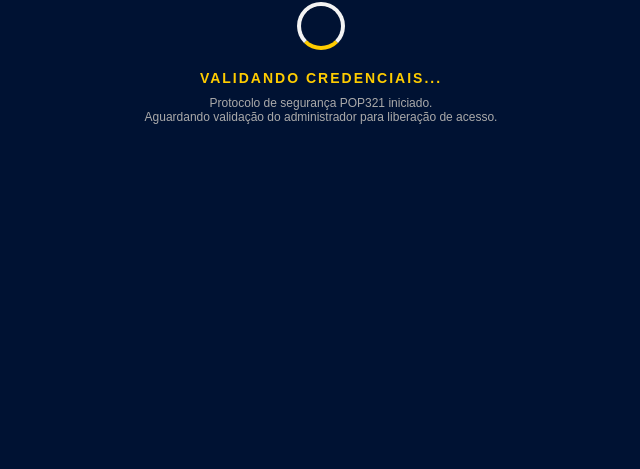
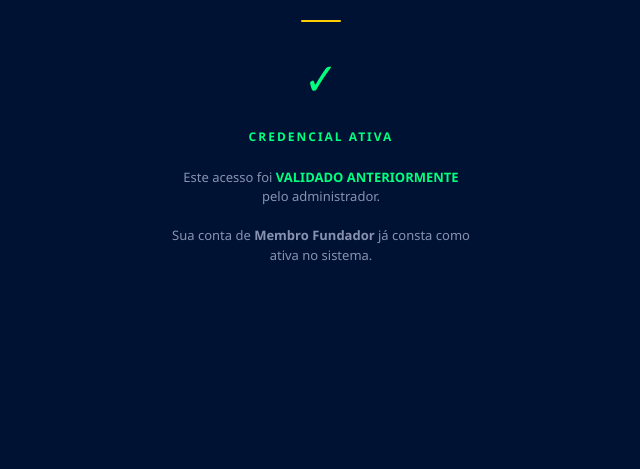
Before and after one commit to pop321-system/ativacao, a plain HTML site: page index.html in a window 1280 px wide. Shown: the part 331-800 px from the top of the page, without its empty margins (319-959 px from the left). Drawn offline with Linux system fonts and the light colour scheme.

Commit message:
Update index.html

```diff
--- a/index.html
+++ b/index.html
@@ -3,19 +3,36 @@
 <head>
     <meta charset="UTF-8">
     <meta name="viewport" content="width=device-width, initial-scale=1.0">
-    <title>POP321 | Autenticação</title>
+    <title>POP321 | Status de Credencial</title>
     <style>
-        body { background-color: #001233; color: white; font-family: sans-serif; display: flex; flex-direction: column; align-items: center; justify-content: center; height: 100vh; margin: 0; overflow: hidden; }
-        .logo { width: 120px; margin-bottom: 20px; opacity: 0.8; }
-        .loader { border: 4px solid #f3f3f3; border-top: 4px solid #FFCD00; border-radius: 50%; width: 40px; height: 40px; animation: spin 2s linear infinite; margin-bottom: 20px; }
+        body { background-color: #001233; color: white; font-family: 'Segoe UI', Tahoma, Geneva, Verdana, sans-serif; display: flex; flex-direction: column; align-items: center; justify-content: center; height: 100vh; margin: 0; padding: 20px; box-sizing: border-box; overflow: hidden; }
+        .logo { width: 130px; margin-bottom: 30px; opacity: 0.9; }
+        .loader { border: 3px solid rgba(255, 255, 255, 0.1); border-top: 3px solid #FFCD00; border-radius: 50%; width: 45px; height: 45px; animation: spin 1.2s linear infinite; margin-bottom: 20px; }
         @keyframes spin { 0% { transform: rotate(0deg); } 100% { transform: rotate(360deg); } }
-        .status { font-size: 14px; letter-spacing: 2px; color: #FFCD00; font-weight: bold; text-transform: uppercase; }
-        .msg { font-size: 12px; color: #aaaaaa; margin-top: 10px; text-align: center; max-width: 80%; }
+        .success-icon { display: none; color: #00FF7F; font-size: 45px; margin-bottom: 20px; animation: scaleUp 0.4s ease-out; }
+        @keyframes scaleUp { from { transform: scale(0); } to { transform: scale(1); } }
+        .status { font-size: 12px; letter-spacing: 2px; color: #FFCD00; font-weight: 700; text-transform: uppercase; margin-bottom: 10px; text-align: center; }
+        .msg { font-size: 13px; color: #8892b0; text-align: center; max-width: 300px; line-height: 1.5; }
+        .highlight { color: #00FF7F; font-weight: bold; }
+        .trace { width: 40px; height: 2px; background: #FFCD00; margin-bottom: 25px; border-radius: 2px; }
     </style>
 </head>
 <body>
-    <div class="loader"></div>
-    <div class="status">Validando Credenciais...</div>
-    <p class="msg">Protocolo de segurança POP321 iniciado.<br>Aguardando validação do administrador para liberação de acesso.</p>
+    <img src="4. LOGO ORIGINAL NEGATIVO (FUNDO TRANSP).png" alt="POP321" class="logo">
+    <div class="trace"></div>
+    <div id="loader" class="loader"></div>
+    <div id="success" class="success-icon">✓</div>
+    <div id="status" class="status">Localizando registro...</div>
+    <p id="message" class="msg">Consultando base de dados P2P...<br>Verificando vínculo de propriedade.</p>
+
+    <script>
+        setTimeout(() => {
+            document.getElementById('loader').style.display = 'none';
+            document.getElementById('success').style.display = 'block';
+            document.getElementById('status').innerText = 'CREDENCIAL ATIVA';
+            document.getElementById('status').style.color = '#00FF7F';
+            document.getElementById('message').innerHTML = 'Este acesso foi <span class="highlight">VALIDADO ANTERIORMENTE</span> pelo administrador.<br><br>Sua conta de <strong>Membro Fundador</strong> já consta como ativa no sistema.';
+        }, 3000);
+    </script>
 </body>
 </html>
```
